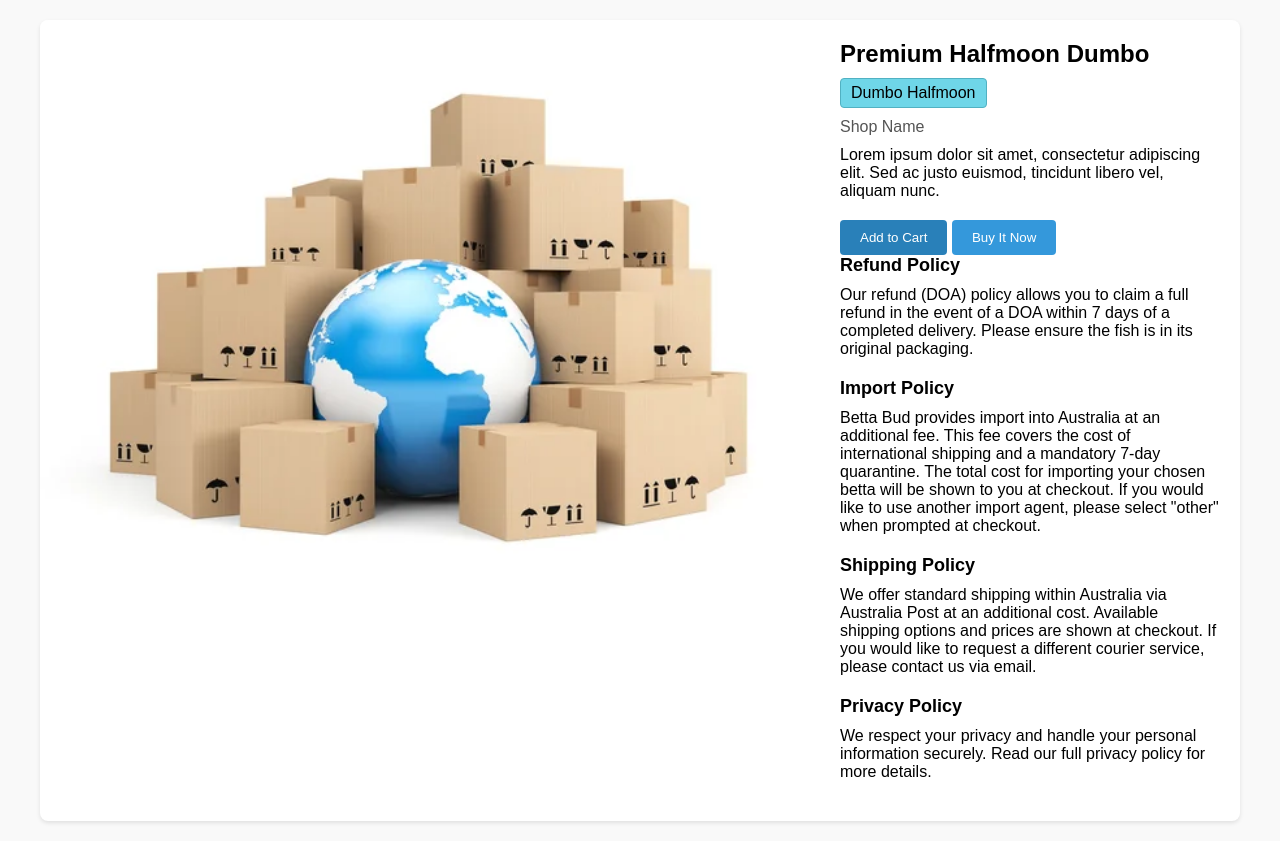
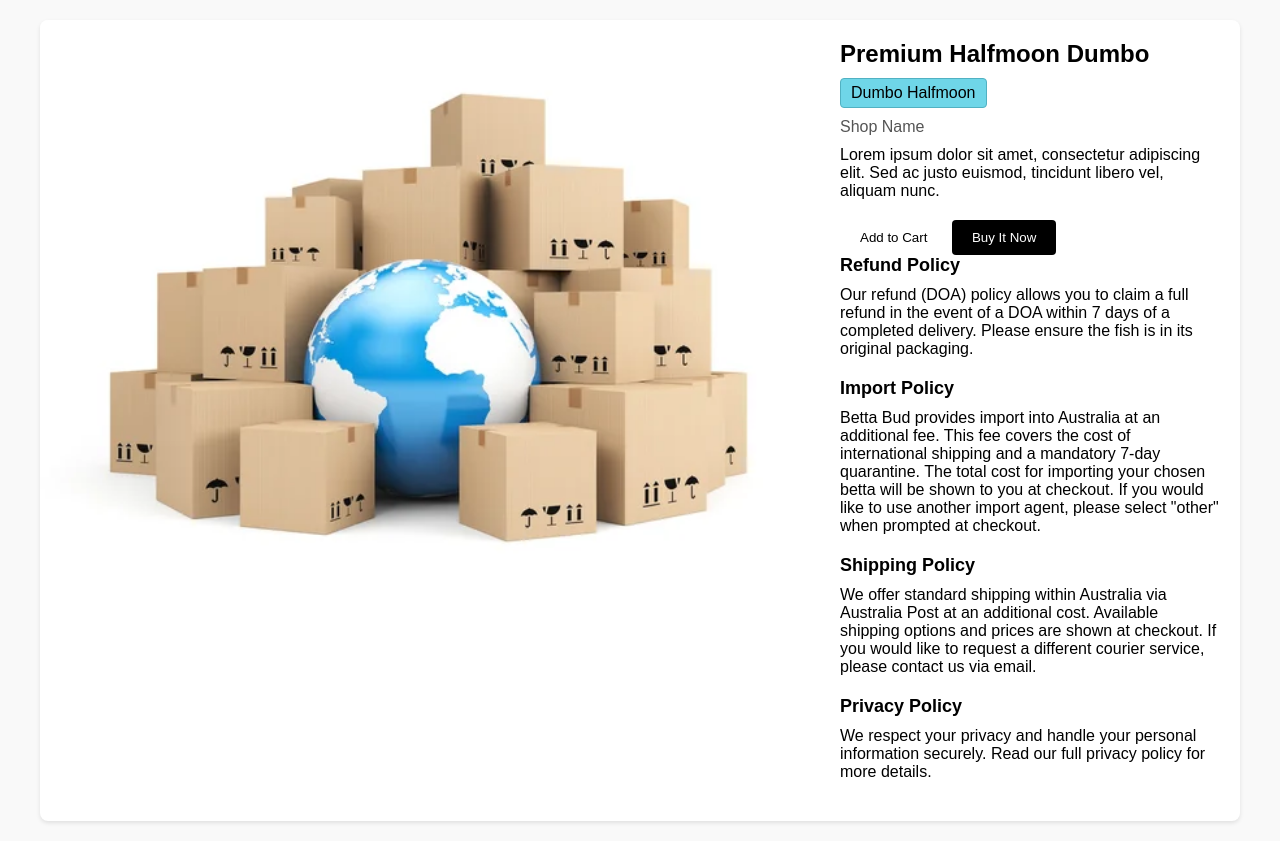
Before and after one commit to echo-jstrx/products, a plain HTML site: page new.html in a window 1280 px wide. In both pictures the pointer is over the button "Add to Cart". Drawn offline with Linux system fonts and the light colour scheme.

Commit message:
Update new.html

```diff
--- a/new.html
+++ b/new.html
@@ -75,7 +75,7 @@
             display: block; /* Initially hidden */
         }
         .product-button {
-            background-color: #3498db;
+            background-color: black;
             color: #fff;
             border: none;
             padding: 10px 20px;
@@ -84,7 +84,8 @@
             transition: background-color 0.3s;
         }
         .product-button:hover {
-            background-color: #2980b9;
+            background-color: white;
+            color: black;
         }
         @media only screen and (max-width: 768px) {
             .product {
```
